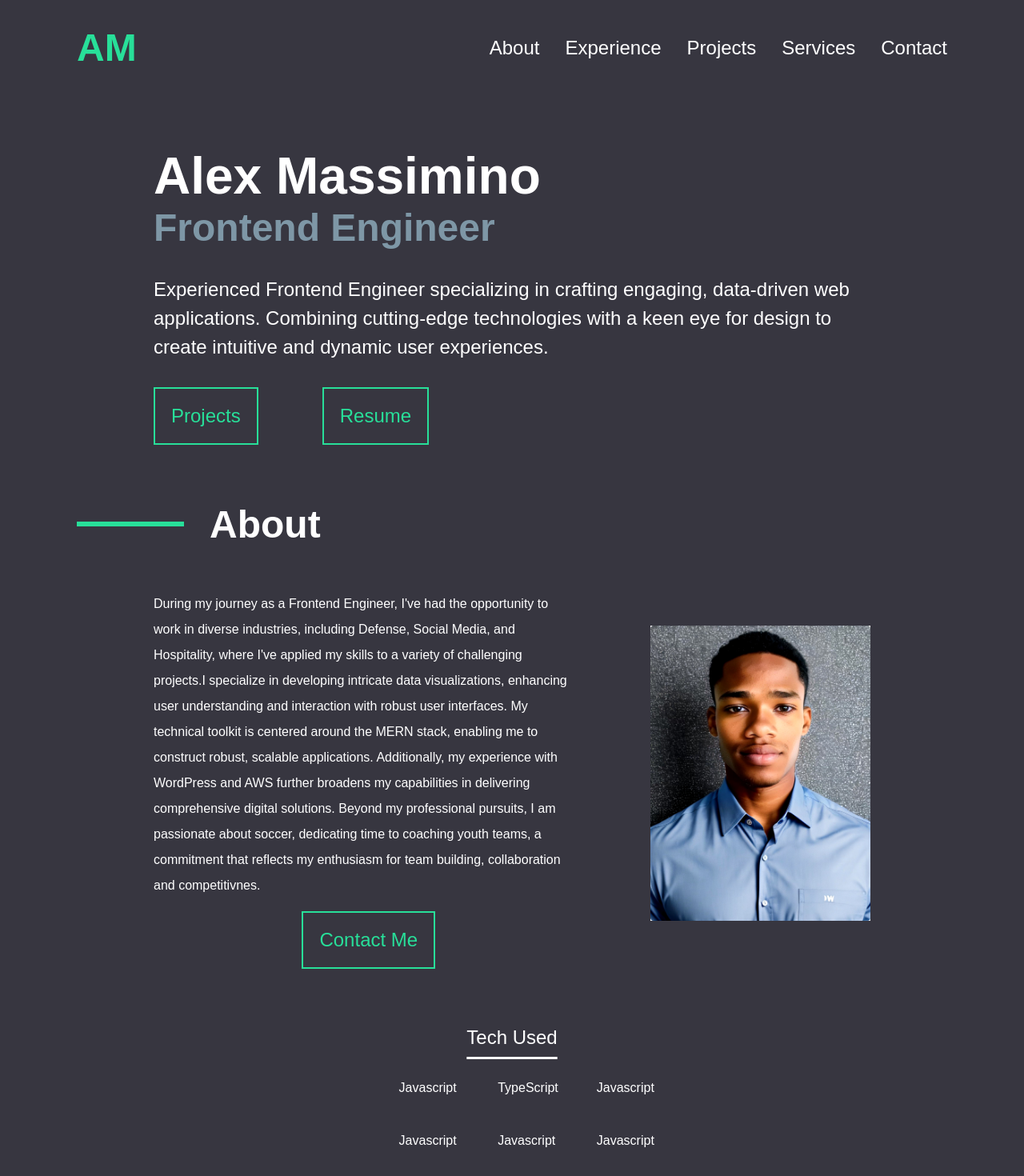
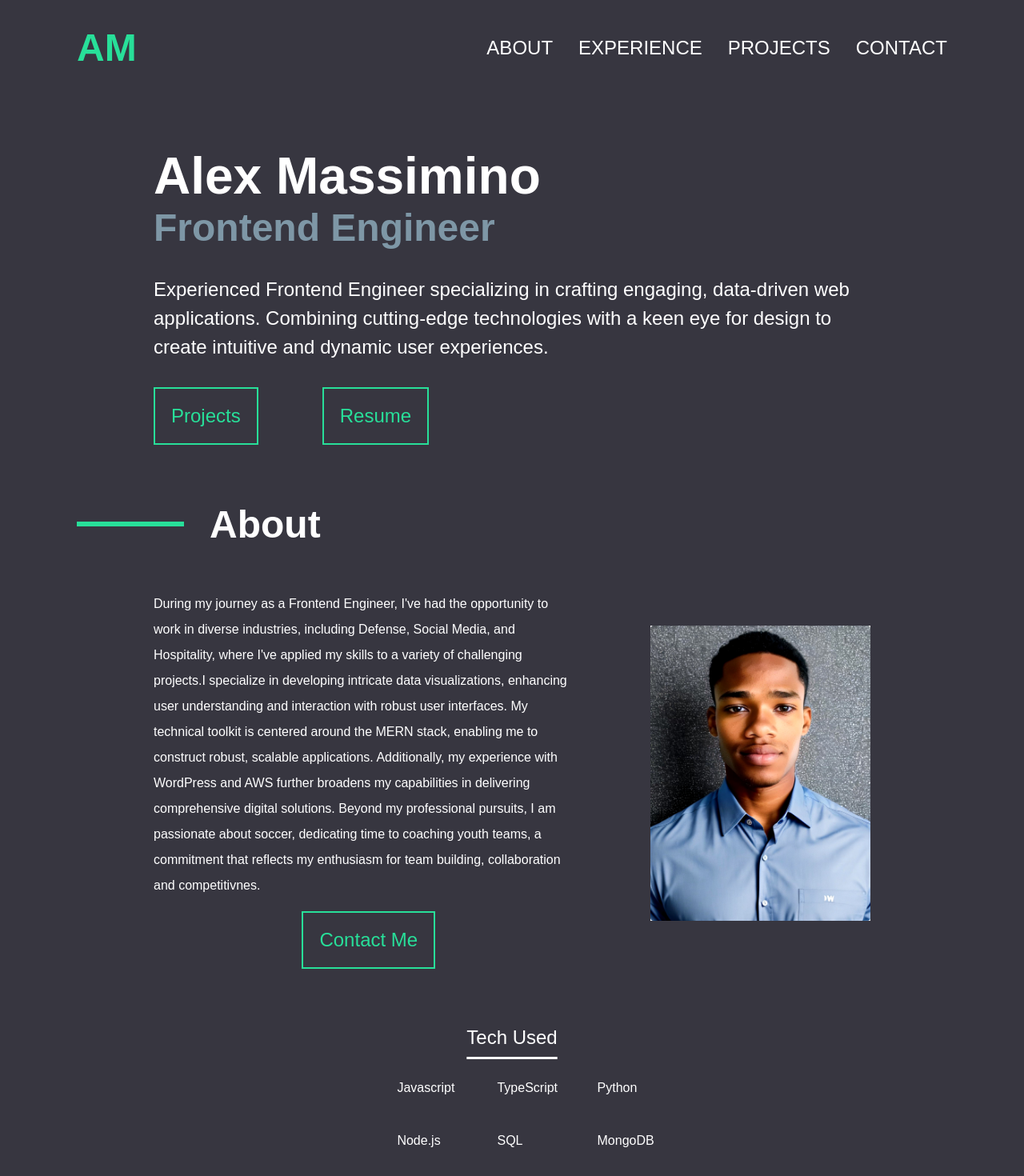
Before and after one commit to alexmassimino9/Portfolio, a React (Vite) app: page / in a window 1280 px wide. Shown: the top 1470 px of the page at 80% size. Built offline with nearby package versions, Linux system fonts and the light colour scheme; a web font is replaced by a local one.

Commit message:
add tech

```diff
--- a/src/components/About/about/About.jsx
+++ b/src/components/About/about/About.jsx
@@ -5,7 +5,7 @@ import portrait from "../../../assets/images/portrait.jpg";
 import { Tech } from "../";
 const About = () => {
   return (
-    <section className={style.container}>
+    <section id="about" className={style.container}>
       <Header title="About" />
       <main className={style.content}>
         <div className={style.textContent}>
--- a/src/components/About/tech/Tech.jsx
+++ b/src/components/About/tech/Tech.jsx
@@ -12,31 +12,31 @@ const Tech = () => {
       img: "./js.png",
     },
     {
-      title: "Javascript",
+      title: "Python",
       img: "./js.png",
     },
     {
-      title: "Javascript",
+      title: "Node.js",
       img: "./js.png",
     },
     {
-      title: "Javascript",
+      title: "SQL",
       img: "./js.png",
     },
     {
-      title: "Javascript",
+      title: "MongoDB",
       img: "./js.png",
     },
     {
-      title: "TypeScript",
+      title: "Wordpress",
       img: "./js.png",
     },
     {
-      title: "Javascript",
+      title: "Chart.js",
       img: "./js.png",
     },
     {
-      title: "Javascript",
+      title: "Git",
       img: "./js.png",
     },
   ];
--- a/src/components/Contact/contact/Contact.jsx
+++ b/src/components/Contact/contact/Contact.jsx
@@ -43,7 +43,7 @@ const Contact = () => {
   };
 
   return (
-    <section className={style.container}>
+    <section id="contact" className={style.container}>
       <Header title="Contact" />
       <main className={style.contactContainer}>
         <form className={style.contactForm} onSubmit={sendEmail}>
--- a/src/components/Experience/experience/Experience.jsx
+++ b/src/components/Experience/experience/Experience.jsx
@@ -11,7 +11,7 @@ const Experience = () => {
   };
 
   return (
-    <main className={style.container}>
+    <main id="experience" className={style.container}>
       <Header title="Experience" />
       <div className={style.expContainer}>
         <div className={style.expBox}>
--- a/src/components/Navigation/navigation/Navigation.jsx
+++ b/src/components/Navigation/navigation/Navigation.jsx
@@ -1,12 +1,17 @@
-import React from "react";
+import React, { useState } from "react";
 import style from "./Navigation.module.css";
 import { useMediaQuery } from "react-responsive";
 import { CiMenuBurger } from "react-icons/ci";
+
 const Navigation = () => {
-  const links = ["About", "Experience", "Projects", "Services", "Contact"];
+  const [isMenuOpen, setIsMenuOpen] = useState(false);
+  const toggleMenu = () => setIsMenuOpen(!isMenuOpen);
+
+  const links = ["about", "experience", "projects", "contact"];
   const isMobile = useMediaQuery({
     query: "(max-width: 996px)",
   });
+
   return (
     <nav className={style.container}>
       <ul className={style.navList}>
@@ -16,17 +21,32 @@ const Navigation = () => {
           </a>
         </li>
         {isMobile ? (
-          <li>
-            <CiMenuBurger width="40px" className={style.mobileBtn} size="30" />
-          </li>
+          <>
+            <li>
+              <CiMenuBurger
+                onClick={toggleMenu}
+                className={style.mobileBtn}
+                size="35"
+              />
+            </li>
+            {isMenuOpen && (
+              <div className={style.mobileMenu}>
+                {links.map((item, index) => (
+                  <li className={style.navItem} key={index}>
+                    <a href={`#${item}`} onClick={() => setIsMenuOpen(false)}>
+                      {item.toUpperCase()}
+                    </a>
+                  </li>
+                ))}
+              </div>
+            )}
+          </>
         ) : (
-          links.map((item, index) => {
-            return (
-              <li className={style.navItem} key={index}>
-                <a href={`/`}>{item}</a>
-              </li>
-            );
-          })
+          links.map((item, index) => (
+            <li className={style.navItem} key={index}>
+              <a href={`#${item}`}>{item.toUpperCase()}</a>
+            </li>
+          ))
         )}
       </ul>
     </nav>
--- a/src/components/Navigation/navigation/Navigation.module.css
+++ b/src/components/Navigation/navigation/Navigation.module.css
@@ -36,6 +36,9 @@
     font-weight: lighter;
     font-size: 1.5rem;
 }
+.navItem > a:hover {
+    text-decoration: underline;
+}
 
 @media (max-width: 994px){
     .container {
--- a/src/components/Projects/projects/Projects.jsx
+++ b/src/components/Projects/projects/Projects.jsx
@@ -6,7 +6,7 @@ import { Button } from "../../common/";
 
 const Projects = () => {
   return (
-    <section className={style.container}>
+    <section id="projects" className={style.container}>
       <Header title="Projects" />
       <div className={style.projectContainer}>
         <h4 className={style.featuredProjects}>Featured Projects</h4>
```
